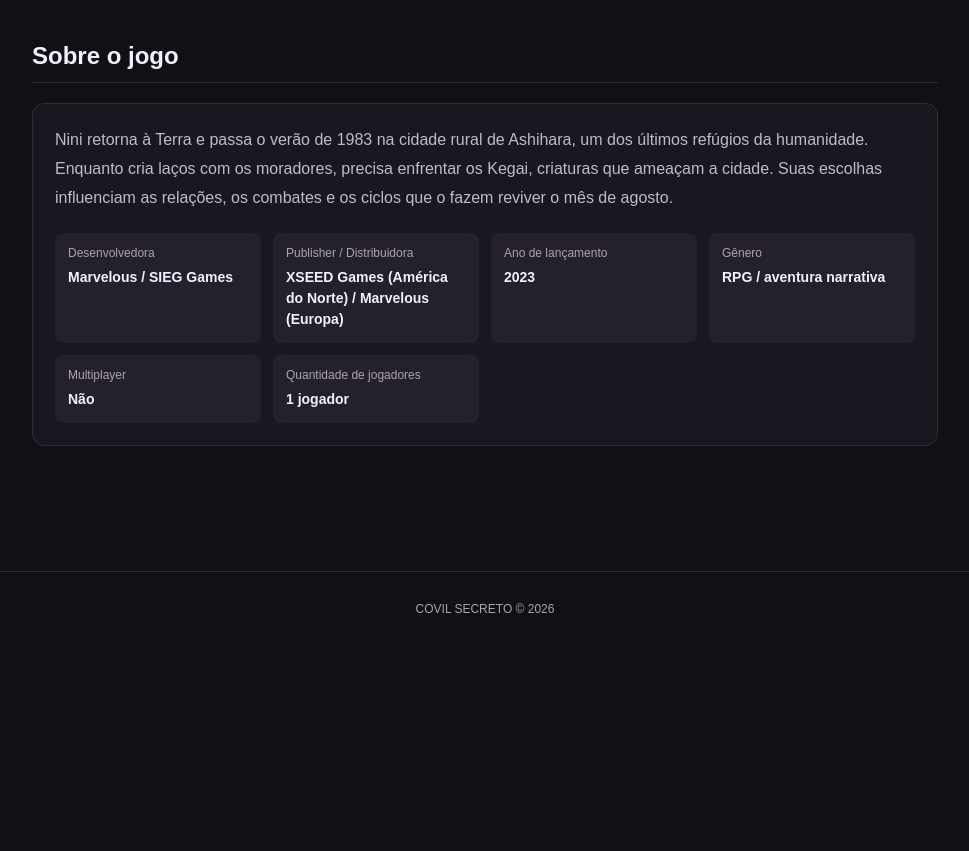
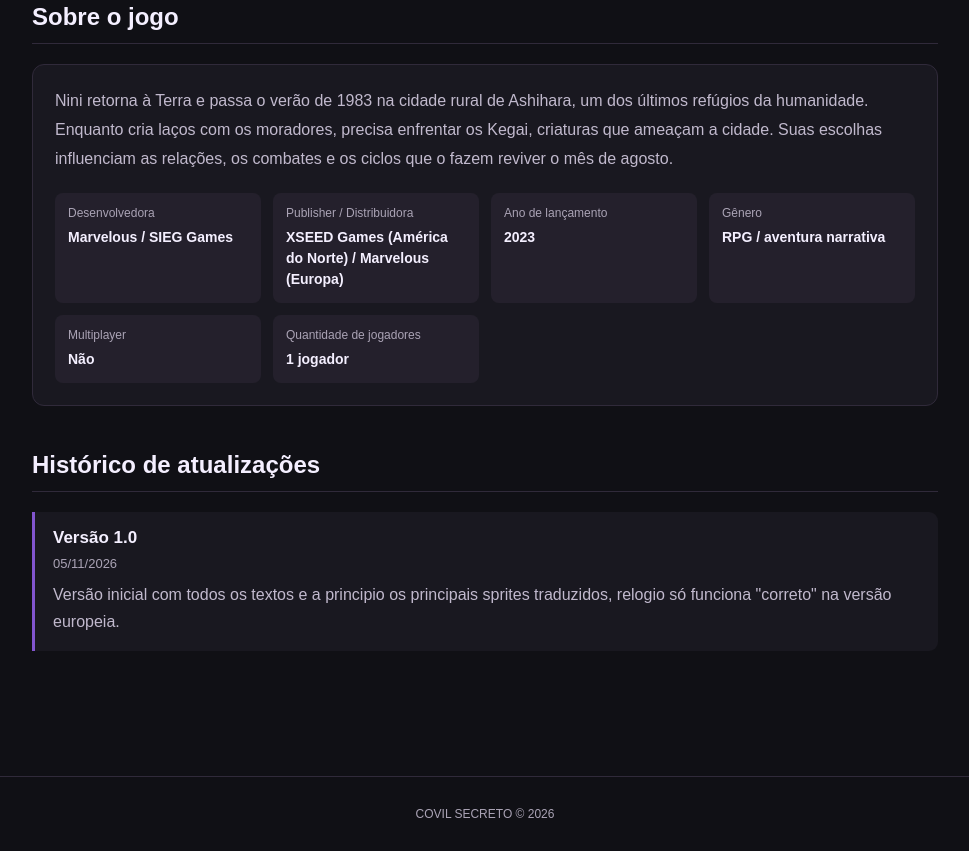
Before and after one commit to TemplarioK1/covil-secreto, a Jekyll site: the page built from _projetos/loop8-summer-of-gods.md, in a window 1280 px wide and 900 px high, scrolled down 3638 px, cut to the strip 49-900 px from the top of the window. Shown: the whole strip, without its empty margins (155-1124 px from the left). Built offline with Jekyll 4.4.1, drawn with Linux system fonts in a browser that asks for light colours; before the commit the page ends 4333 px from its top, so only the background shows below that; some of the changed text lies outside the part shown.

Commit message:
Atualiza projeto pelo painel administrativo

```diff
--- a/_projetos/loop8-summer-of-gods.md
+++ b/_projetos/loop8-summer-of-gods.md
@@ -19,16 +19,16 @@ progress_stages:
   - name: Tradução de textos
     percentage: 100
   - name: Tradução de sprites
-    percentage: 95
+    percentage: 90
   - name: Testes no jogo
     percentage: 35
   - name: Revisão e correções
-    percentage: 45
+    percentage: 30
 progress_platform_groups:
   - platform: PC
     stages:
       - name: Port
-        percentage: 50
+        percentage: 0
 game_developer: Marvelous / SIEG Games
 game_publisher: XSEED Games (América do Norte) / Marvelous (Europa)
 game_release_year: "2023"
@@ -39,8 +39,12 @@ game_synopsis: >-
   cidade. Suas escolhas influenciam as relações, os combates e os ciclos que o fazem reviver o mês de agosto.
 game_multiplayer: Não
 game_players: "1"
-version: "1.0"
-download: /downloads/projetos/loop8-summer-of-gods/Loop8.zip
+version_history:
+  - version: "1.0"
+    date: "2026-11-05"
+    changes: >-
+      Versão inicial com todos os textos e a principio os principais sprites traduzidos, relogio só funciona
+      "correto" na versão europeia.
 ---
 
 # Loop8: Summer of Gods — Tradução PT-BR
```
Also changed, not shown: other parts of _projetos/loop8-summer-of-gods.md (+1 -1 lines).
